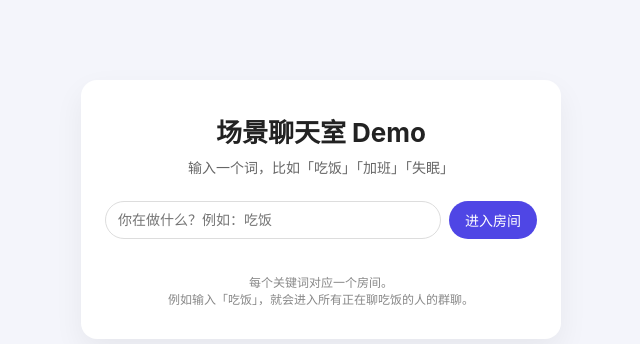
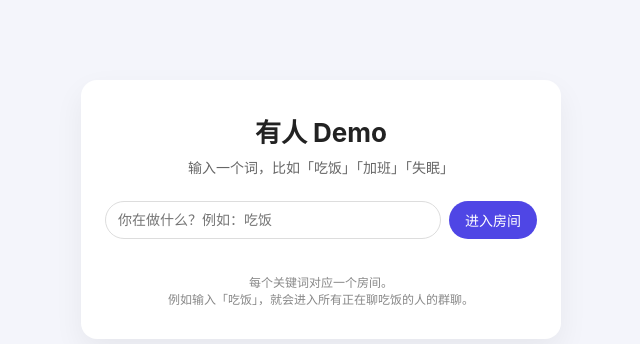
Before and after one commit to 1472526215/chat-scene-chatroom, a website: page public/index.html in a window 1280 px wide. Shown: the whole page, without its empty margins (319-959 px from the left). Drawn offline with Linux system fonts and the light colour scheme; no server answers.

```diff
--- a/public/index.html
+++ b/public/index.html
@@ -2,12 +2,12 @@
 <html lang="zh-CN">
 <head>
   <meta charset="UTF-8" />
-  <title>场景聊天室 Demo</title>
+  <title>有人 Demo</title>
   <link rel="stylesheet" href="style.css" />
 </head>
 <body>
   <div class="container">
-    <h1>场景聊天室 Demo</h1>
+    <h1>有人 Demo</h1>
     <p class="subtitle">输入一个词，比如「吃饭」「加班」「失眠」</p>
 
     <div class="search-box">
```
